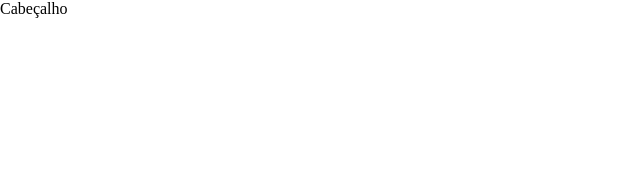
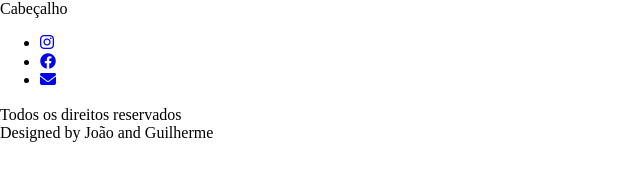
Before and after one commit to faust-joao/fabiana-soares, a plain HTML site: page index.html in a window 1280 px wide. Shown: the whole page, without its empty margins (0-640 px from the left). Drawn offline with Linux system fonts and the light colour scheme.

Commit message:
Adiciona footer

```diff
--- a/index.html
+++ b/index.html
@@ -6,6 +6,7 @@
     <meta name="viewport" content="width=device-width, initial-scale=1.0">
     <link rel="stylesheet" href="assets/normalize.css">
     <link rel="stylesheet" href="assets/styles.css">
+    <link rel="stylesheet" href="https://cdnjs.cloudflare.com/ajax/libs/font-awesome/6.4.0/css/all.min.css" integrity="sha512-iecdLmaskl7CVkqkXNQ/ZH/XLlvWZOJyj7Yy7tcenmpD1ypASozpmT/E0iPtmFIB46ZmdtAc9eNBvH0H/ZpiBw==" crossorigin="anonymous" referrerpolicy="no-referrer">
     <meta name="description" content="">
     <title>Fabiana Soares</title>
 </head>
@@ -14,7 +15,29 @@
     <div class="container">
         <header>Cabeçalho</header>
         <main></main>
-        <footer></footer>
+        <footer>
+            <div>
+                <ul>
+                    <li>
+                        <a href="https://www.instagram.com/fabiana_soares_pmu/">
+                            <i class="fa-brands fa-instagram"></i>
+                        </a>
+                    </li>
+                    <li>
+                        <a href="https://www.facebook.com/fabiana.americosoares">
+                            <i class="fa-brands fa-facebook"></i>
+                        </a>
+                    </li>
+                    <li>
+                        <a href="mailto:email@email.com.br">
+                            <i class="fa-solid fa-envelope"></i>
+                        </a>
+                    </li>
+                </ul>
+            </div>
+            <div>Todos os direitos reservados</div>
+            <div>Designed by João and Guilherme</div>
+        </footer>
     </div>
 
     <script src="assets/script.js"></script>
```
